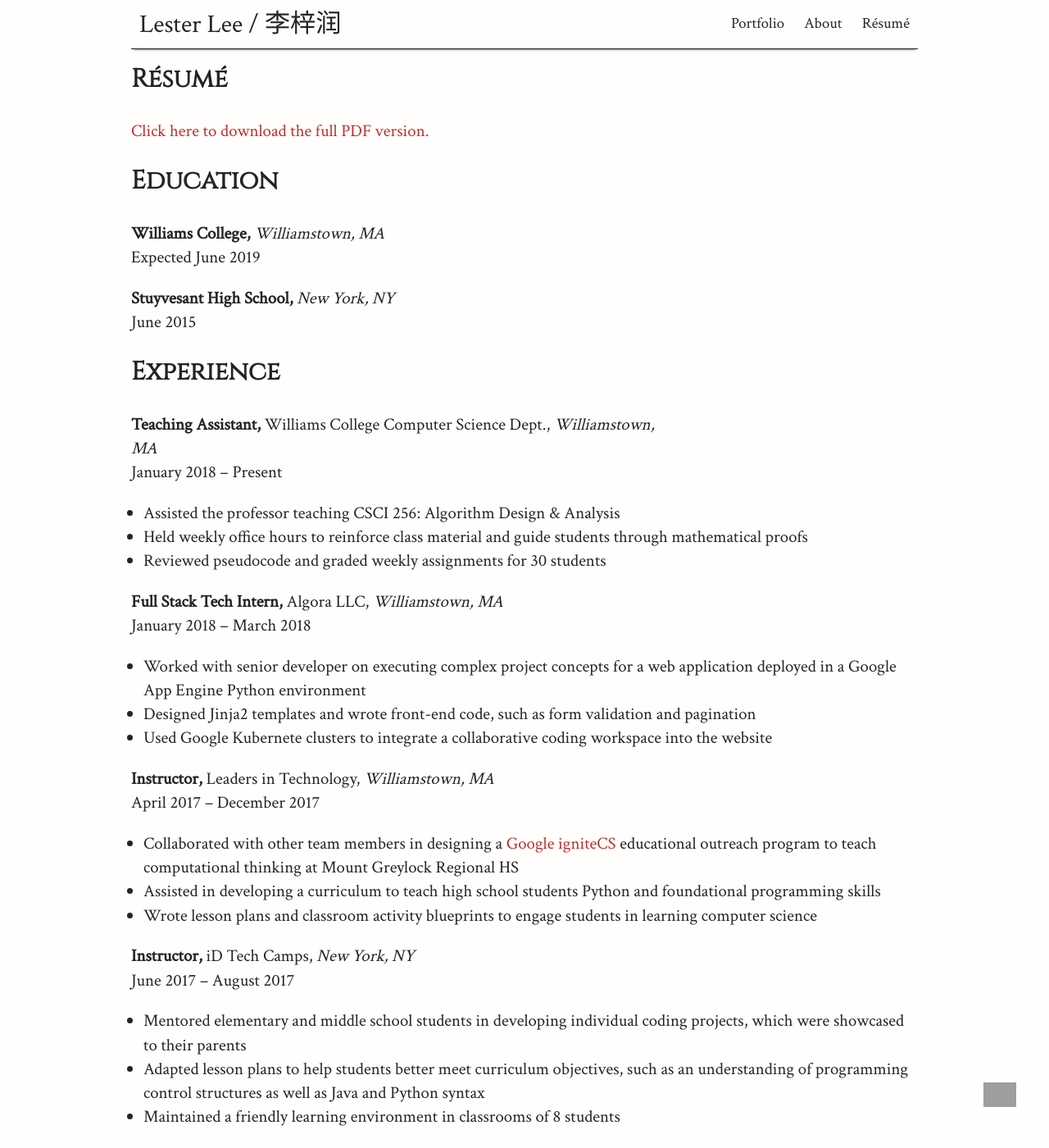
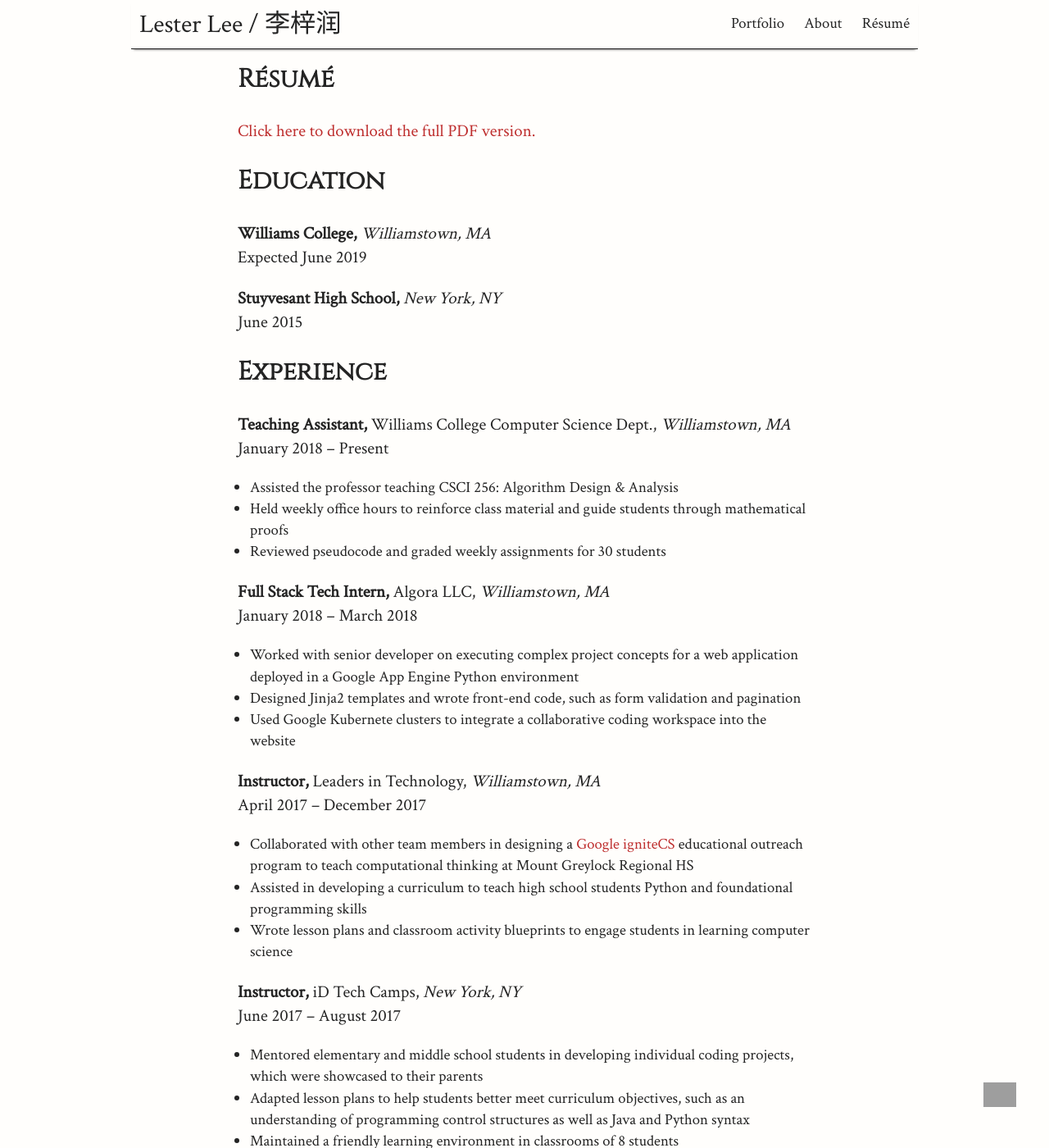
Before and after one commit to lester-lee/lester-lee.github.io, a Jekyll site: the page built from resume.md, in a window 1280 px wide and 1400 px high. Shown: the whole window at 82% size. Built offline with Jekyll 4.4.1, drawn with Linux system fonts in a browser that asks for light colours; grey boxes are pictures that could not be loaded.

Commit message:
basic layout ok, need to add media queries

```diff
--- a/_layouts/default.html
+++ b/_layouts/default.html
@@ -15,7 +15,7 @@
 
 	{% include nav.html %}
 
-	<section id="main-content" class="content">
+	<section id="main-content" class="content {{ page.class }}">
 		{{ content }}
 	</section>
 
--- a/css/portfolio.scss
+++ b/css/portfolio.scss
@@ -13,7 +13,7 @@
 */
 $nav-padding: 20vw;
 $nav-height: 60px;
-$text-width: 650px;
+$text-width: 700px;
 $content-width: 960px;
 
 $bg-c: #fffefc;
@@ -158,9 +158,14 @@
 */
 
 .content {
-  width: $content-width;
+  width: $text-width;
   margin: 0 auto;
   padding-top: 50px;
+}
+
+.portfolio {
+  width: $content-width;
+  padding-left: 0;
 }
 
 
@@ -173,9 +178,14 @@
   font-family: $heading-f;
 }
 
-p {
+p, .text-list li {
   max-width: $text-width;
 }
+
+.text-list li {
+  font-size: .9em;
+}
+
 
 /*
   #GALLERIES
@@ -186,18 +196,11 @@
   flex-flow: row wrap;
   padding: 0;
 
-  img {
-    // border: 1px solid $main-c;
-    // &:hover{
-    //   border: 1px solid $main-c;
-    // }
-  }
   li {
     position:relative;
     overflow: hidden;
     margin: 10px;
     height: 220px;
-    // border: 1px solid red;
     &:hover {
       color: $accent-c;
     }
--- a/index.html
+++ b/index.html
@@ -1,6 +1,7 @@
 ---
 layout: default
 title: Lester Lee
+class: portfolio
 ---
 <ul id="galleries">
   {% for gallery in site.data.galleries %}
--- a/resume.md
+++ b/resume.md
@@ -17,7 +17,7 @@
 **Teaching Assistant,** Williams College Computer Science Dept., _Williamstown, MA_\\
 January 2018 – Present
 
-<ul class="bulleted-list">
+<ul class="bulleted-list text-list">
 <li>Assisted the professor teaching CSCI 256: Algorithm Design &amp; Analysis</li>
 <li>Held weekly office hours to reinforce class material and guide students through mathematical proofs</li>
 <li>Reviewed pseudocode and graded weekly assignments for 30 students</li>
@@ -26,7 +26,7 @@
 **Full Stack Tech Intern,** Algora LLC, _Williamstown, MA_\\
 January 2018 – March 2018
 
-<ul class="bulleted-list">
+<ul class="bulleted-list text-list">
 <li>Worked with senior developer on executing complex project concepts for a web application deployed in a Google App Engine Python environment</li>
 <li>Designed Jinja2 templates and wrote front-end code, such as form validation and pagination</li>
 <li>Used Google Kubernete clusters to integrate a collaborative coding workspace into the website</li>
@@ -35,7 +35,7 @@
 **Instructor,** Leaders in Technology, _Williamstown, MA_\\
 April 2017 – December 2017
 
-<ul class="bulleted-list">
+<ul class="bulleted-list text-list">
 <li>Collaborated with other team members in designing a <a href="https://ignitecs.withgoogle.com/">Google igniteCS</a> educational outreach program to teach computational thinking at Mount Greylock Regional HS </li>
 <li>Assisted in developing a curriculum to teach high school students Python and foundational programming skills</li>
 <li>Wrote lesson plans and classroom activity blueprints to engage students in learning computer science</li>
@@ -44,7 +44,7 @@
 **Instructor,** iD Tech Camps, _New York, NY_\\
 June 2017 – August 2017
 
-<ul class="bulleted-list">
+<ul class="bulleted-list text-list">
 <li>Mentored elementary and middle school students in developing individual coding projects, which were showcased to their parents</li>
 <li>Adapted lesson plans to help students better meet curriculum objectives, such as an understanding of programming control structures as well as Java and Python syntax</li>
 <li>Maintained a friendly learning environment in classrooms of 8 students</li>
@@ -53,7 +53,7 @@
 **Tutor,** Williamstown Elementary School, _Williamstown, MA_\\
 October 2015 – May 2017
 
-<ul class="bulleted-list">
+<ul class="bulleted-list text-list">
 <li>Aided underperforming students in developing their grasp of the English language</li>
 <li>Mentored students in homework and examination skills</li>
 <li>Assisted teachers with classroom activities and maintaining classroom discipline</li>
@@ -62,7 +62,7 @@
 **Graphic/Web Designer** , CubeDepot USA, _New York, NY_\\
 May 2016 – August 2016
 
-<ul class="bulleted-list">
+<ul class="bulleted-list text-list">
 <li>Updated the website user interface and created homepage advertisement banners</li>
 <li>Improved customer conversion rate by redesigning a product selection tool</li>
 </ul>
--- a/works/lines.html
+++ b/works/lines.html
@@ -1,5 +1,6 @@
 ---
 layout: default
 title: Lines
+class: portfolio
 ---
 {% include gallery.html data=site.data.lines folder="lines" name="Lines" %}
```
